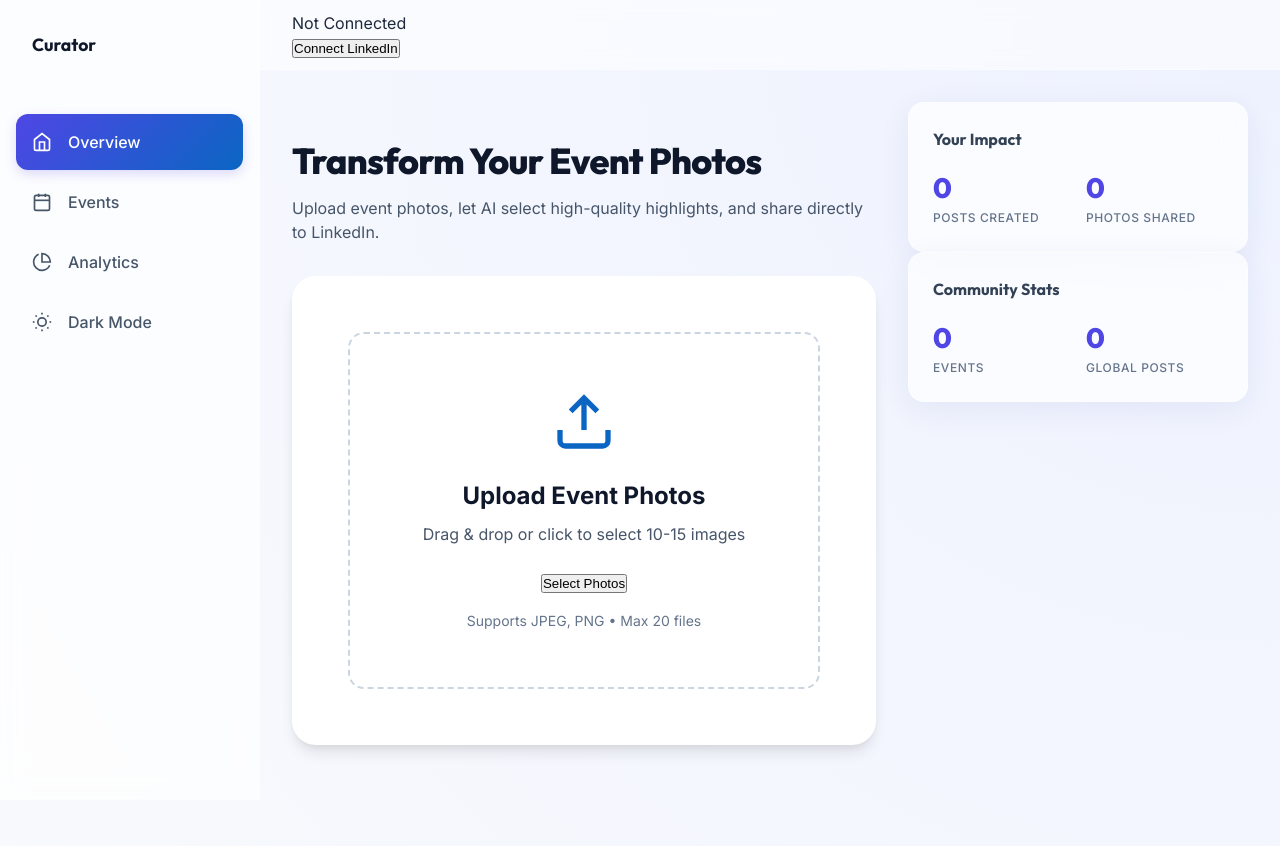
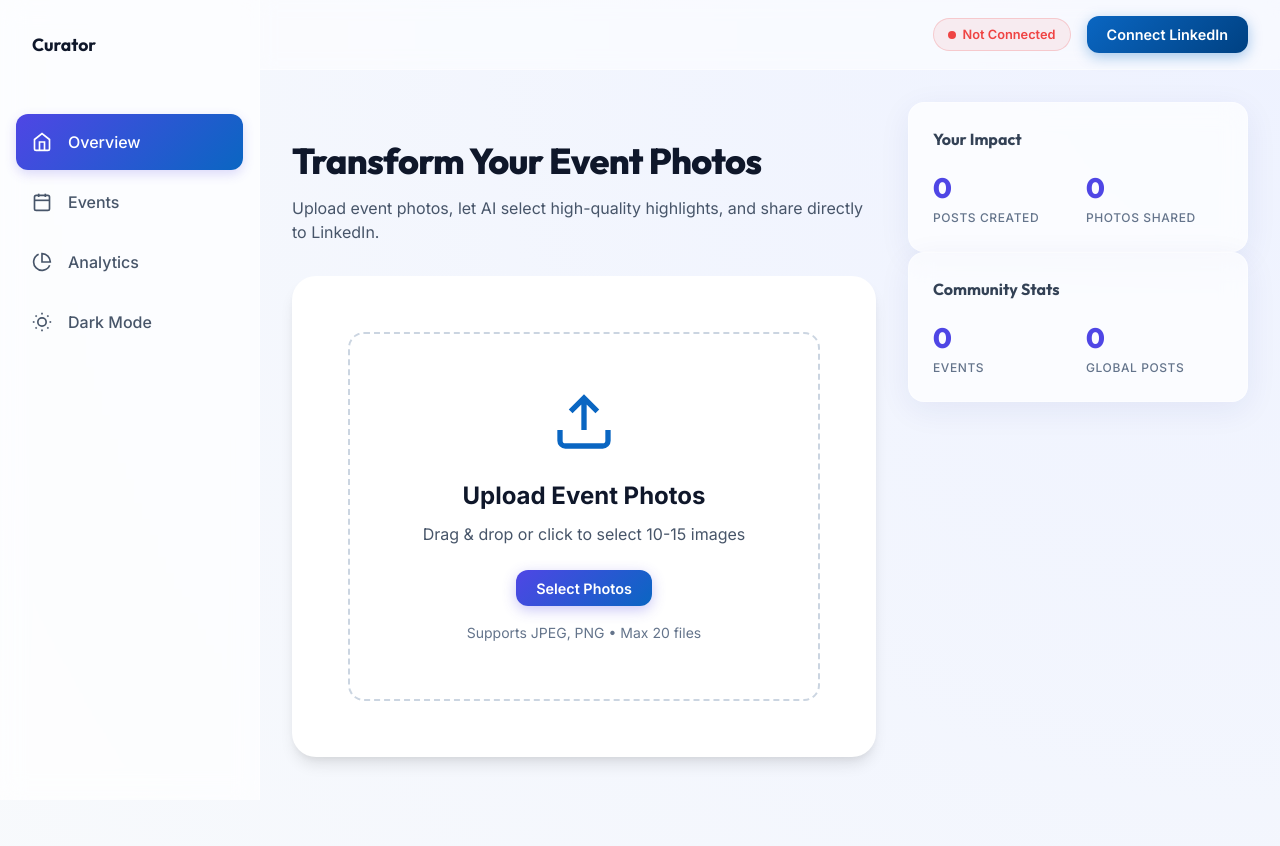
Before and after one commit to Kanishka271106/AI-LINKED-IN-EVENT-CONTENT-GENERATION, a FastAPI app: page / in a window 1280 px wide. Shown: the top 846 px of the page. Run offline with FastAPI, Linux system fonts and the light colour scheme; data that the repository does not hold is empty; some libraries are stand-ins or nearby versions.

Commit message:
UI Polish: Fix LinkedIn logo, add missing button styles, unify caption card layout

```diff
--- a/static/css/styles.css
+++ b/static/css/styles.css
@@ -150,7 +150,99 @@ body.dark-theme .btn-secondary:hover {
     padding: 0 var(--spacing-lg);
 }
 
+/* ==================== Buttons ==================== */
+.btn {
+    display: inline-flex;
+    align-items: center;
+    justify-content: center;
+    gap: 0.5rem;
+    padding: 0.6rem 1.25rem;
+    border-radius: var(--radius-md);
+    font-family: var(--font-body);
+    font-size: 0.9rem;
+    font-weight: 600;
+    cursor: pointer;
+    border: none;
+    outline: none;
+    transition: all 0.2s ease;
+    text-decoration: none;
+    white-space: nowrap;
+}
+
+.btn:disabled {
+    opacity: 0.55;
+    cursor: not-allowed;
+}
+
+.btn-large {
+    padding: 0.85rem 1.75rem;
+    font-size: 1rem;
+}
+
+.btn-icon {
+    width: 18px;
+    height: 18px;
+    flex-shrink: 0;
+}
+
+.btn-primary {
+    background: linear-gradient(135deg, var(--primary-indigo), var(--primary-blue));
+    color: #fff;
+    box-shadow: 0 4px 14px rgba(79, 70, 229, 0.3);
+}
+
+.btn-primary:hover:not(:disabled) {
+    background: linear-gradient(135deg, var(--primary-blue-dark), var(--primary-indigo));
+    transform: translateY(-1px);
+    box-shadow: 0 6px 20px rgba(79, 70, 229, 0.4);
+}
+
+.btn-primary:active:not(:disabled) {
+    transform: translateY(0);
+    box-shadow: 0 2px 8px rgba(79, 70, 229, 0.2);
+}
+
+.btn-secondary {
+    background: var(--gray-100);
+    color: var(--gray-700);
+    border: 1px solid var(--gray-200);
+}
+
+.btn-secondary:hover:not(:disabled) {
+    background: var(--gray-200);
+    transform: translateY(-1px);
+}
+
+.btn-linkedin {
+    background: linear-gradient(135deg, #0A66C2, #004182);
+    color: #fff;
+    box-shadow: 0 4px 14px rgba(10, 102, 194, 0.35);
+}
+
+.btn-linkedin:hover:not(:disabled) {
+    background: linear-gradient(135deg, #004182, #0A66C2);
+    transform: translateY(-1px);
+    box-shadow: 0 6px 20px rgba(10, 102, 194, 0.45);
+}
+
+.btn-linkedin:active:not(:disabled) {
+    transform: translateY(0);
+}
+
+/* Spinner inside btn */
+.spinner-sm {
+    display: inline-block;
+    width: 14px;
+    height: 14px;
+    border: 2px solid rgba(255,255,255,0.4);
+    border-top-color: #fff;
+    border-radius: 50%;
+    animation: spin 0.7s linear infinite;
+    vertical-align: middle;
+}
+
 /* ==================== Dashboard Layout ==================== */
+
 .dashboard-container {
     display: grid;
     grid-template-columns: var(--sidebar-width) 1fr;
@@ -184,10 +276,57 @@ body.dark-theme .btn-secondary:hover {
     padding: 0 var(--spacing-xl);
     display: flex;
     align-items: center;
+    justify-content: flex-end;
     position: sticky;
     top: 0;
     z-index: 90;
 }
+
+/* Auth status area in header */
+.auth-status {
+    display: flex;
+    align-items: center;
+    gap: var(--spacing-md);
+}
+
+.auth-badge {
+    display: flex;
+    align-items: center;
+    gap: 6px;
+    padding: 6px 14px;
+    border-radius: 999px;
+    font-size: 0.8rem;
+    font-weight: 600;
+}
+
+.auth-badge.connected {
+    background: rgba(16, 185, 129, 0.1);
+    color: var(--success-green);
+    border: 1px solid rgba(16, 185, 129, 0.3);
+}
+
+.auth-badge.disconnected {
+    background: rgba(239, 68, 68, 0.08);
+    color: #ef4444;
+    border: 1px solid rgba(239, 68, 68, 0.2);
+}
+
+.status-dot {
+    width: 8px;
+    height: 8px;
+    border-radius: 50%;
+    flex-shrink: 0;
+}
+
+.auth-badge.connected .status-dot {
+    background: var(--success-green);
+    box-shadow: 0 0 6px rgba(16, 185, 129, 0.6);
+}
+
+.auth-badge.disconnected .status-dot {
+    background: #ef4444;
+}
+
 
 .main-content {
     grid-area: main;
--- a/static/js/app.js
+++ b/static/js/app.js
@@ -680,7 +680,7 @@ async function checkAuthStatus() {
             linkedinAuthBtn.textContent = 'Connect LinkedIn';
             postToLinkedInBtn.innerHTML = `
                 <svg class="btn-icon" viewBox="0 0 24 24" fill="currentColor">
-                    <path d="M24 12c0-6.627-5.373-12-12-12s-12 5.373-12 12c0 5.99 4.388 10.954 10.125 11.854v-8.385H7.078v-3.47h3.047V9.43c0-3.007 1.792-4.669 4.533-4.669 1.312 0 2.686.235 2.686.235v2.953H15.83c-1.491 0-1.956.925-1.956 1.874v2.248h3.328l-.532 3.47h-2.796v8.385C19.612 22.954 24 17.99 24 12z"/>
+                    <path d="M20.447 20.452h-3.554v-5.569c0-1.328-.027-3.037-1.852-3.037-1.853 0-2.136 1.445-2.136 2.939v5.667H9.351V9h3.414v1.561h.046c.477-.9 1.637-1.85 3.37-1.85 3.601 0 4.267 2.37 4.267 5.455v6.286zM5.337 7.433c-1.144 0-2.063-.926-2.063-2.065 0-1.138.92-2.063 2.063-2.063 1.14 0 2.064.925 2.064 2.063 0 1.139-.925 2.065-2.064 2.065zm1.782 13.019H3.555V9h3.564v11.452zM22.225 0H1.771C.792 0 0 .774 0 1.729v20.542C0 23.227.792 24 1.771 24h20.451C23.2 24 24 23.227 24 22.271V1.729C24 .774 23.2 0 22.222 0h.003z" />
                 </svg>
                 Connect LinkedIn
             `;
--- a/templates/index.html
+++ b/templates/index.html
@@ -172,39 +172,38 @@
                             <!-- Images will be dynamically inserted here -->
                         </div>
 
-                        <!-- AI Content Assistant Section -->
+                        <!-- AI Caption Generation Section -->
                         <div class="post-section" id="postSection">
                             <div class="assistant-card">
                                 <div class="assistant-header">
                                     <div class="assistant-title">
                                         <div class="ai-sparkle">
-                                            <svg viewBox="0 0 24 24" fill="currentColor">
+                                            <svg viewBox="0 0 24 24" fill="currentColor" style="width:20px;height:20px;">
                                                 <path d="M12 2l3.09 6.26L22 9.27l-5 4.87 1.18 6.88L12 17.77l-6.18 3.25L7 14.14 2 9.27l6.91-1.01L12 2z"></path>
                                             </svg>
                                         </div>
-                                        <h3>AI Content Assistant</h3>
+                                        <h3 style="font-family:var(--font-heading);font-size:1.1rem;font-weight:700;color:var(--gray-900);">AI Caption Generator</h3>
                                     </div>
                                     <div class="assistant-meta">
-                                        <span id="selectedCount">0</span> images selected
+                                        <span id="selectedCount">0</span> photos selected
                                     </div>
                                 </div>
 
-                                <div class="chat-container-wrapper">
-                                    <div class="chat-welcome" style="text-align: center; padding: 2rem 1rem;">
-                                        <p style="margin-bottom: 1.5rem; color: var(--text-secondary);">Analyze your selected photos and generate a professional LinkedIn post with one click.</p>
-                                        <button class="btn btn-primary btn-large" id="generateCaptionBtn" style="min-width: 250px;">
-                                            Generate AI Caption
-                                        </button>
-                                    </div>
+                                <!-- Generate button + prompt text -->
+                                <div style="text-align:center;padding:1.5rem 1rem 1rem;">
+                                    <p style="margin-bottom:1.25rem;color:var(--gray-500);font-size:0.95rem;">Analyze your selected photos and generate a professional LinkedIn post with one click.</p>
+                                    <button class="btn btn-primary btn-large" id="generateCaptionBtn" style="min-width:240px;">
+                                        ✨ Generate AI Caption
+                                    </button>
                                 </div>
 
-                                <!-- Final Caption Preview -->
+                                <!-- Final Caption Preview (hidden until generated) -->
                                 <div class="final-caption-section" id="finalCaptionSection" style="display: none;">
                                     <div class="preview-header">
                                         <label>Final LinkedIn Post</label>
                                         <button class="btn-text" id="copyCaptionBtn">Copy</button>
                                     </div>
-                                    <textarea id="postCaption" rows="6" placeholder="Your perfectly crafted post will appear here..."></textarea>
+                                    <textarea id="postCaption" rows="8" placeholder="Your perfectly crafted post will appear here..."></textarea>
 
                                     <div class="post-actions">
                                         <button class="btn btn-linkedin btn-large" id="postToLinkedInBtn" disabled>
```
